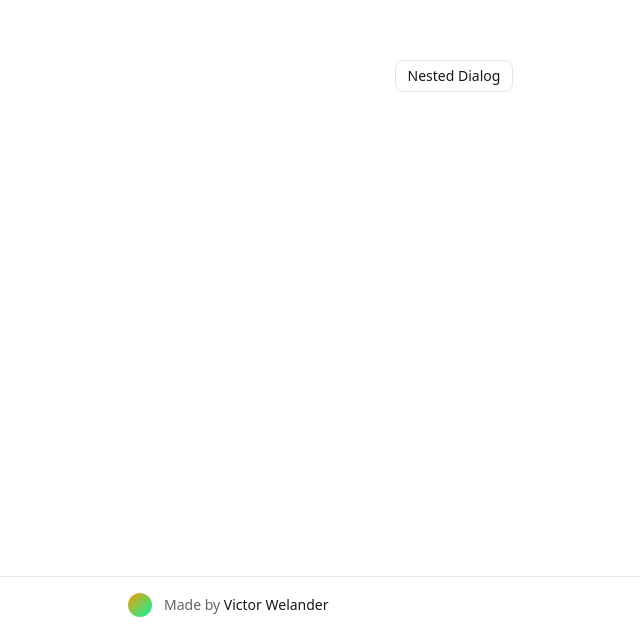
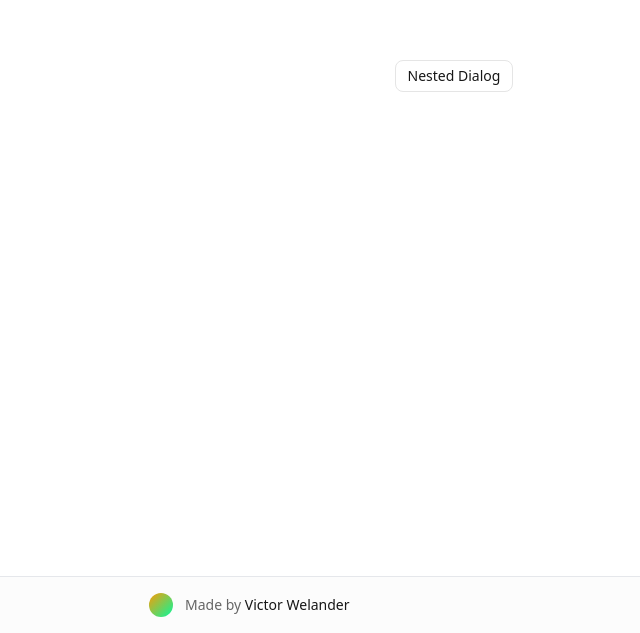
Before and after one commit to victorwelander/shadcn-dialog, a Next.js app: page /playground in a window 1280 px wide. Shown: the part 260-893 px from the top of the page, without its empty margins (186-826 px from the left). Built offline with nearby package versions, Linux system fonts and the light colour scheme.

Commit message:
changed footer

```diff
--- a/app/page.tsx
+++ b/app/page.tsx
@@ -4,12 +4,11 @@ import Hero from "@/components/hero";
 import Usage from "@/components/usage/usage";
 import React from "react";
 import Types from "@/components/types/types";
-import Playground from "@/components/playground/playground";
 import Positions from "@/components/positions/positions";
 
 export default function Index() {
   return (
-    <div className="mx-auto flex w-full max-w-[652px] flex-col justify-center gap-12 p-4">
+    <div className="mx-auto flex w-full max-w-[642px] flex-col justify-center gap-12 p-4">
       <Hero />
       <Types />
       <Positions />
--- a/components/site-footer.tsx
+++ b/components/site-footer.tsx
@@ -5,8 +5,8 @@ import Link from "next/link";
 
 export default function SiteFooter() {
   return (
-    <div className="mt-[164px] border-t p-4">
-      <div className="mx-auto flex w-full max-w-[652px] items-center">
+    <div className="mt-[164px] border-t bg-[var(--ds-gray-100)]">
+      <div className="mx-auto flex w-full max-w-[642px] flex-col justify-center gap-12 p-8 md:p-4">
         <p className="flex items-center gap-3 text-sm text-[var(--ds-gray-900)]">
           <Image
             src={avatar}
```
